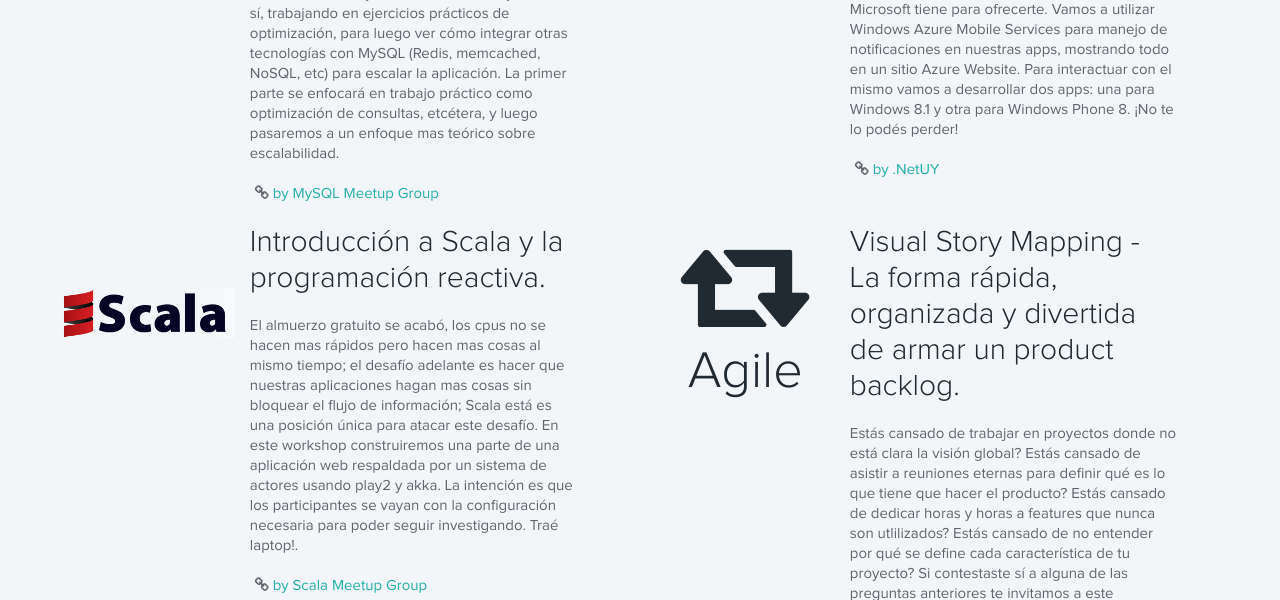
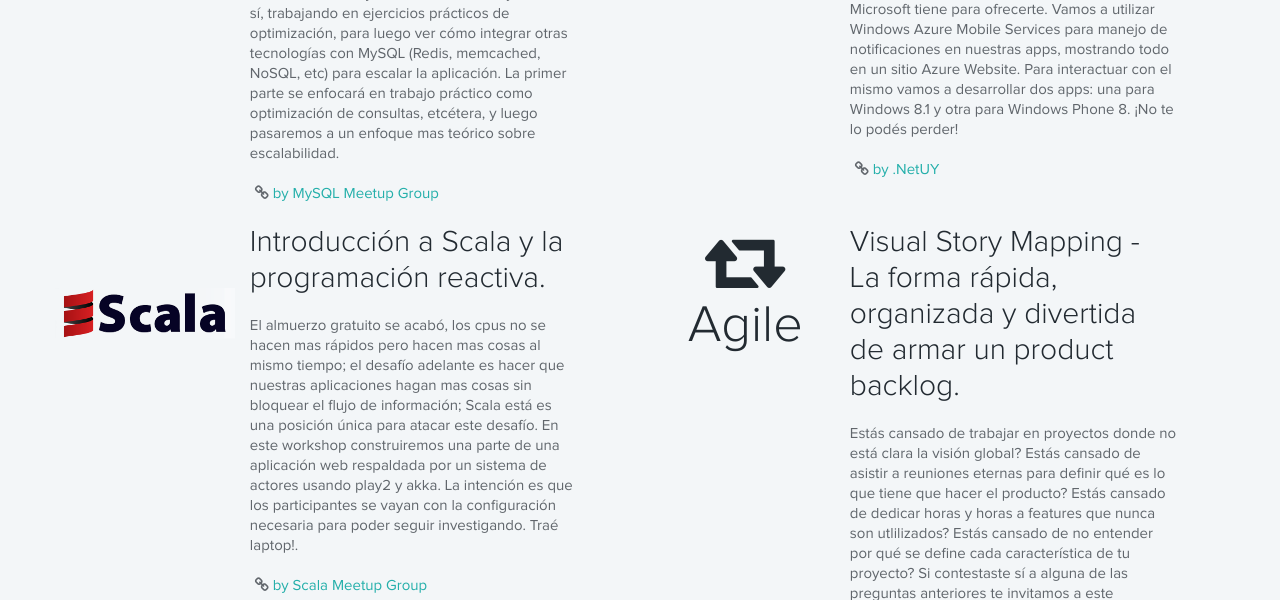
Before and after one commit to nicobf/landing2014, a PHP site: page / in a window 1280 px wide. Shown: the part 3572-4172 px from the top of the page. Run offline with PHP 8.4, Linux system fonts and the light colour scheme.

Commit message:
smaller agile logo

```diff
--- a/site/css/meetup.css
+++ b/site/css/meetup.css
@@ -41,5 +41,5 @@ section#apoyar h3>strong>a:hover {
 }
 
 .icon-8x {
-    font-size: 8em;
+    font-size: 5em;
 }
```
